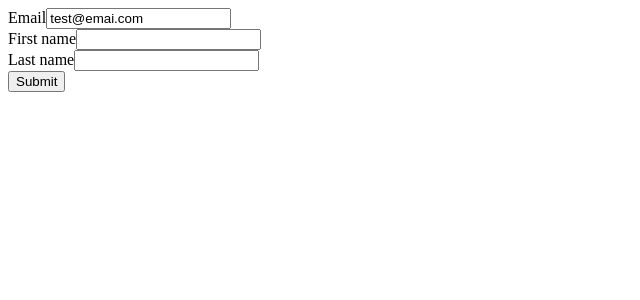
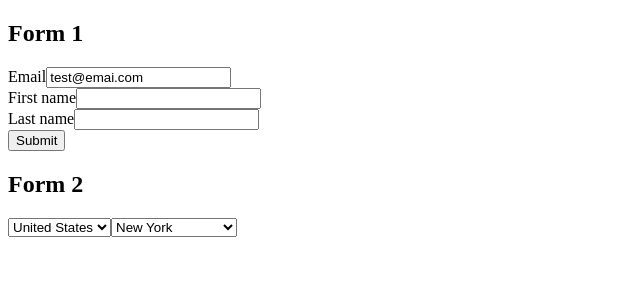
Before and after one commit to vinogvla/bnv-superawesome, a React (Create React App) app: page / in a window 1280 px wide. Shown: the top 300 px of the page, without its empty margins (0-640 px from the left). Built offline with nearby package versions, Linux system fonts and the light colour scheme.

Commit message:
Define problem Form2

```diff
--- a/src/App.js
+++ b/src/App.js
@@ -1,12 +1,14 @@
 import React from 'react'
 
 import Form1 from './containers/Form1'
+import Form2 from './components/Form2'
 
 class App extends React.Component {
   render() {
     return(
       <div>
         <Form1 />
+        <Form2 />
       </div>
     )
   }
--- a/src/components/Form1.jsx
+++ b/src/components/Form1.jsx
@@ -17,6 +17,9 @@ const Form = ({ email, fname, lname, isInvalid, formChange, formSubmit }) => {
 
   return (
     <form onSubmit={handleSubmit}>
+
+      <h2>Form 1</h2>
+
       <div className="formElement">
         <label htmlFor="email">Email</label>
         <input type="text" id="email" name="email" value={email} onChange={handleChange} />
--- /dev/null
+++ b/src/components/Form2.jsx
@@ -0,0 +1,43 @@
+import React from 'react'
+
+const DATA = [
+  { country: "United States", state: "New York", city: "New York" },
+  { country: "United States", state: "Massachusetts", city: "Boston" },
+  { country: "United States", state: "Illinois", city: "Chicago" },
+  { country: "United States", city: "Washington, D.C." },
+  { country: "Canada", province: "Ontario", city: "Toronto" },
+  { country: "Canada", province: "Ontario", city: "Ottawa" },
+  { country: "Canada", province: "Ontario", city: "Barrie" },
+  { country: "Canada", province: "British Columbia", city: "Vancouver" },
+  { country: "Canada", province: "Quebec", city: "Montreal" },
+  { country: "Canada", province: "Quebec", city: "Quebec" },
+]
+
+const DropDown = ({ label, options }) => {
+  function handleChange(e) {
+    console.log(`${e.target.name}: ${e.target.value}`)
+  }
+  return (
+    <label>
+      { label }
+      <select onChange={handleChange}>
+        { options.map ((element) => { return (
+            <option key={element} value={element}>{element}</option>
+          )})
+        }
+      </select>
+    </label>
+  )
+}
+
+export default class Form2 extends React.Component {
+  render() {
+    return (
+      <form>
+        <h2>Form 2 </h2>
+        <DropDown options={DATA.map(e=>(e.country)).filter((e,i,a)=>(a.indexOf(e)===i))} />
+        <DropDown options={DATA.map(e=>(e.city)).filter((e,i,a)=>(a.indexOf(e)===i))} />
+      </form>
+    )
+  }
+}
```
Also changed, not shown: src/components/AppState.jsx (deleted, +0 -12 lines), src/components/Category.jsx (deleted, +0 -42 lines).
